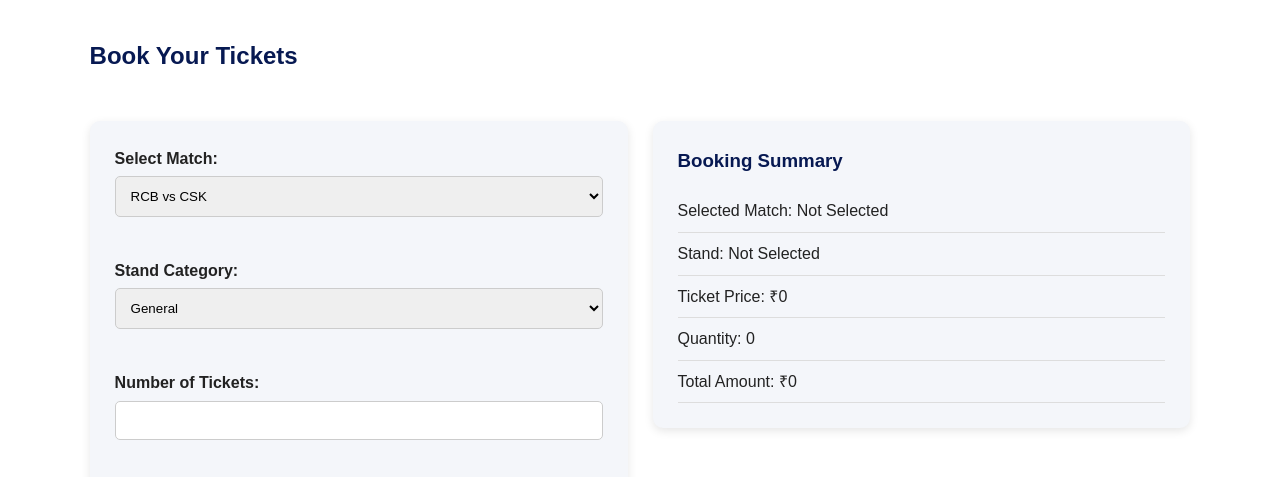
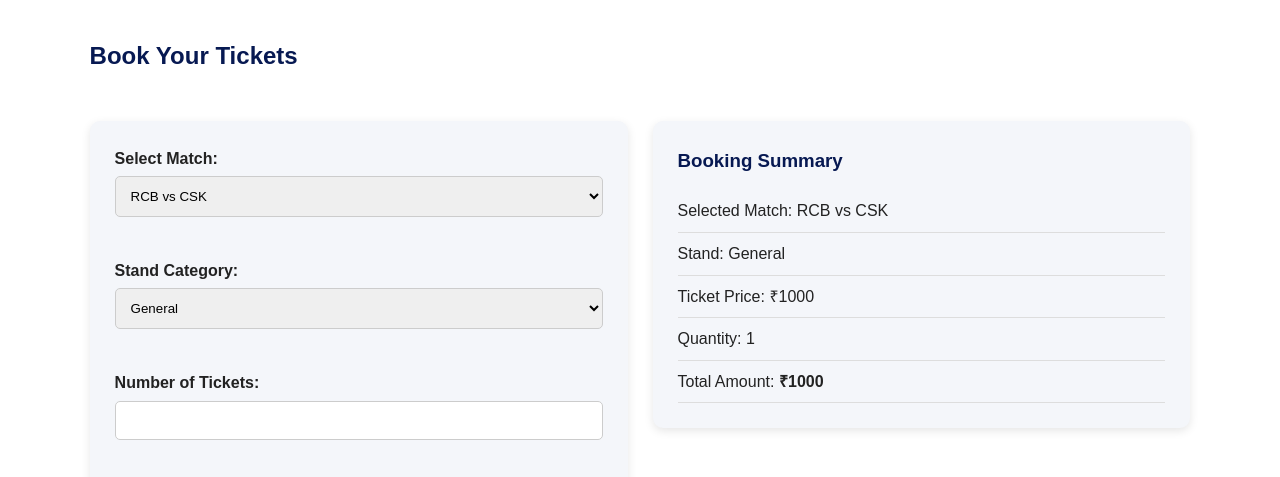
Before and after one commit to gnaneshappu/ipl-ticket-booking, a plain HTML site: page index.html in a window 1280 px wide. Shown: the part 1480-1957 px from the top of the page. Drawn offline with Linux system fonts and the light colour scheme.

Commit message:
Activity 7: Add live booking summary

```diff
--- a/app.js
+++ b/app.js
@@ -54,3 +54,48 @@ document.querySelectorAll(".book-btn").forEach(button => {
     });
 
 });
+// Activity 7: Live Booking Summary
+
+function updateBookingSummary() {
+
+    // Get selected values
+    const match = document.getElementById("match").value;
+    const stand = document.getElementById("stand").value;
+    const quantity = Number(document.getElementById("quantity").value) || 1;
+
+    // Ticket prices
+    const prices = {
+        "RCB vs CSK": {
+            "General": 1000,
+            "Premium": 2500,
+            "VIP": 5000
+        },
+        "MI vs KKR": {
+            "General": 1200,
+            "Premium": 3000,
+            "VIP": 6000
+        }
+    };
+
+    // Calculate price
+    const ticketPrice = prices[match][stand];
+    const total = ticketPrice * quantity;
+
+    // Update Booking Summary
+    document.getElementById("summaryMatch").textContent = match;
+    document.getElementById("summaryStand").textContent = stand;
+    document.getElementById("summaryPrice").textContent = "₹" + ticketPrice;
+    document.getElementById("summaryQuantity").textContent = quantity;
+    document.getElementById("summaryTotal").textContent = "₹" + total;
+
+    // Show confirmation
+    showToast("Booking summary updated!");
+}
+
+// Listen for user selections
+document.getElementById("match").addEventListener("change", updateBookingSummary);
+document.getElementById("stand").addEventListener("change", updateBookingSummary);
+document.getElementById("quantity").addEventListener("input", updateBookingSummary);
+
+// Show initial summary
+updateBookingSummary();
--- a/index.html
+++ b/index.html
@@ -145,14 +145,15 @@
         </form>
 
         <!-- Booking Summary -->
-        <aside>
-            <h3>Booking Summary</h3>
-            <p>Selected Match: Not Selected</p>
-            <p>Stand: Not Selected</p>
-            <p>Ticket Price: ₹0</p>
-            <p>Quantity: 0</p>
-            <p>Total Amount: ₹0</p>
-        </aside>
+
+<aside id="bookingSummary">
+    <h3>Booking Summary</h3>
+    <p>Selected Match: <span id="summaryMatch">RCB vs CSK</span></p>
+    <p>Stand: <span id="summaryStand">General</span></p>
+    <p>Ticket Price: <span id="summaryPrice">₹1000</span></p>
+    <p>Quantity: <span id="summaryQuantity">1</span></p>
+    <p>Total Amount: <strong id="summaryTotal">₹1000</strong></p>
+</aside>
     </section>
 
     <!-- My Bookings -->
@@ -200,6 +201,6 @@
     <footer>
         <p>&copy; 2026 IPL Ticket Booking. All Rights Reserved.</p>
     </footer>
-
+     <script src="app.js"></script>
 </body>
 </html>
```
